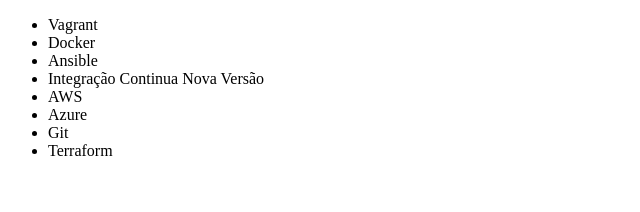
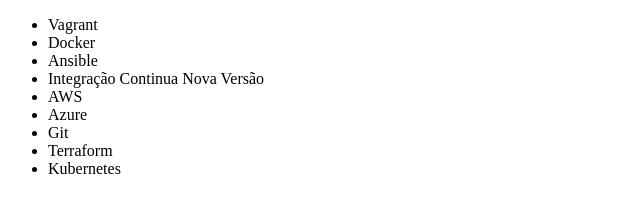
Before and after one commit to esdomingos/Lista-Cursos, a plain HTML site: page index.html in a window 1280 px wide. Shown: the full height of the page, 0-640 px from the left. Drawn offline with Linux system fonts and the light colour scheme.

Commit message:
atualizado

```diff
--- a/index.html
+++ b/index.html
@@ -2,7 +2,7 @@
 <html lang="en">
 <head>
     <meta charset="UTF-8">
-    <title>Lista de Cursos de Devops</title>
+    <title>Lista de Cursos</title>
 </head>
 <body>
     <ul>
@@ -14,6 +14,7 @@
         <li>Azure</li>
         <li>Git</li>
         <li>Terraform</li>
+        <li>Kubernetes</li>
     </ul>
 </body>
 </html>
```
